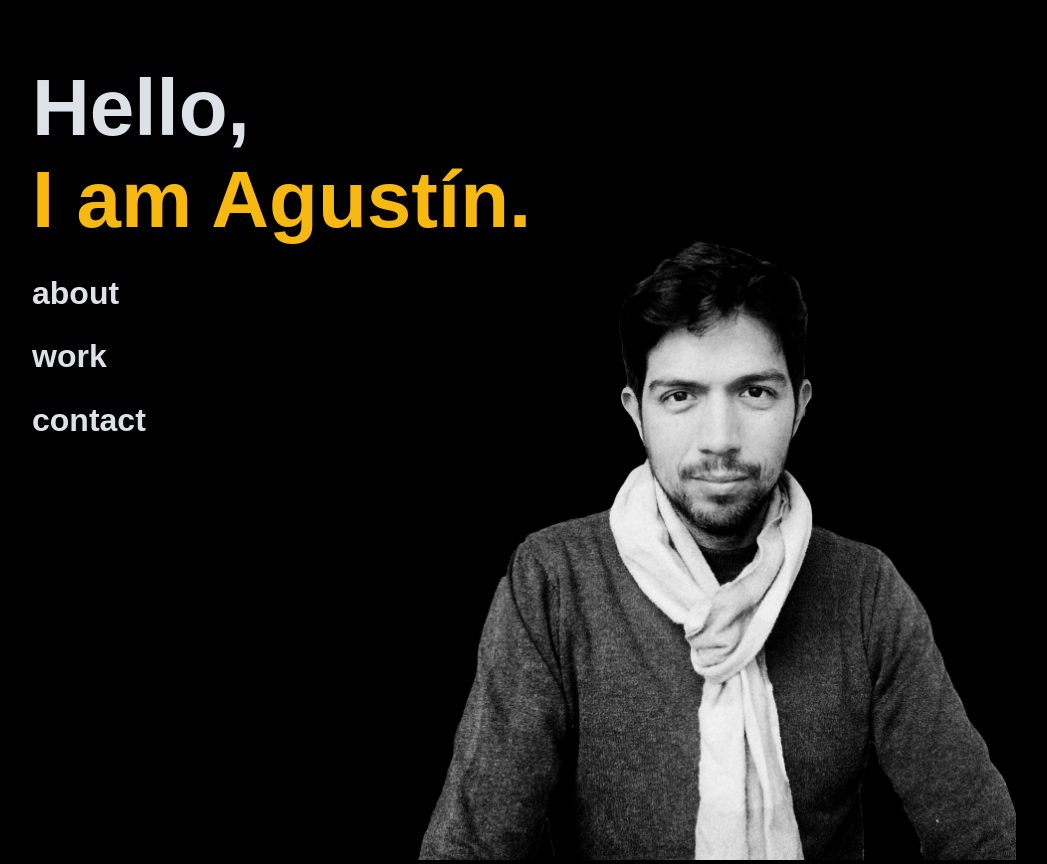
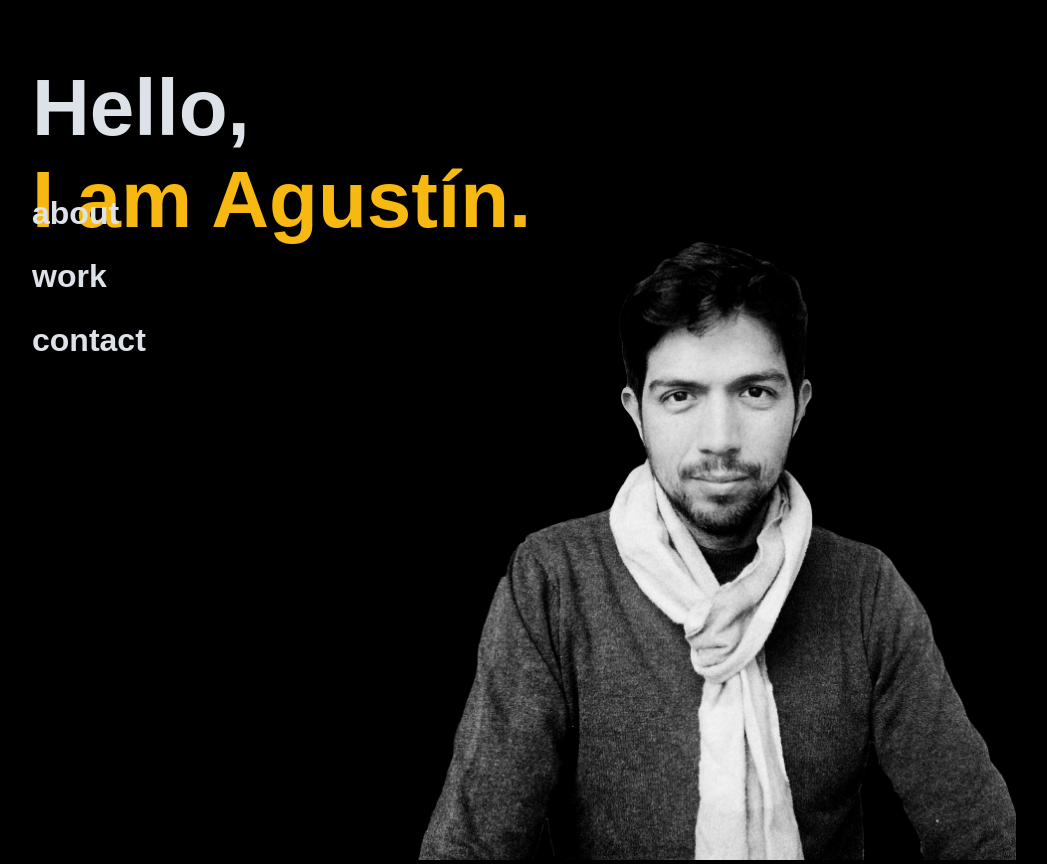
Before and after one commit to agustinZavalaAguilar/portfolio3-wp, a PHP site: page / in a window 1280 px wide. Shown: the whole page, without its empty margins (224-1271 px from the left). Run offline with PHP 8.4, Linux system fonts and the light colour scheme.

Commit message:
Tweaking .links height...

```diff
--- a/css/style.css
+++ b/css/style.css
@@ -97,7 +97,7 @@ nav {
 }
 .links {
     width: 7rem;
-    margin-top: -5em;
+    margin-top: -10em;
     float: right;
 }
 
```
